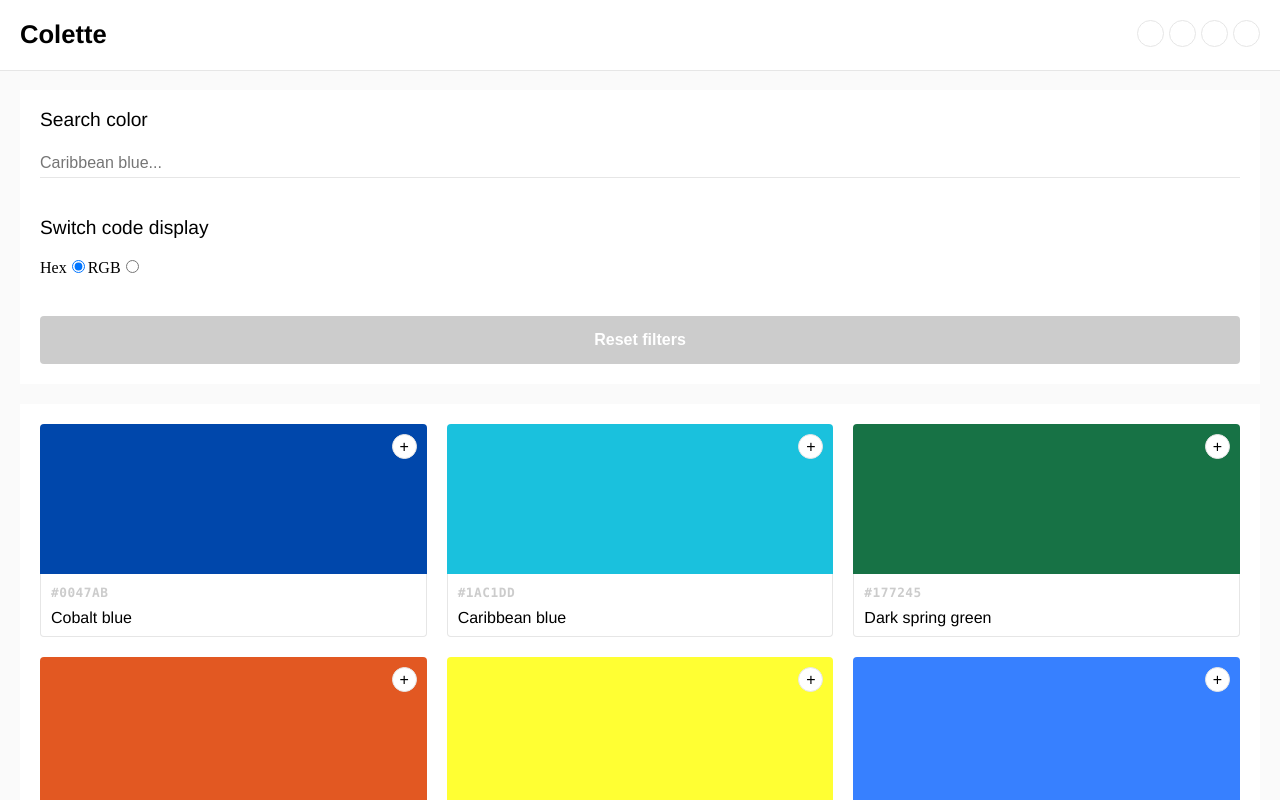
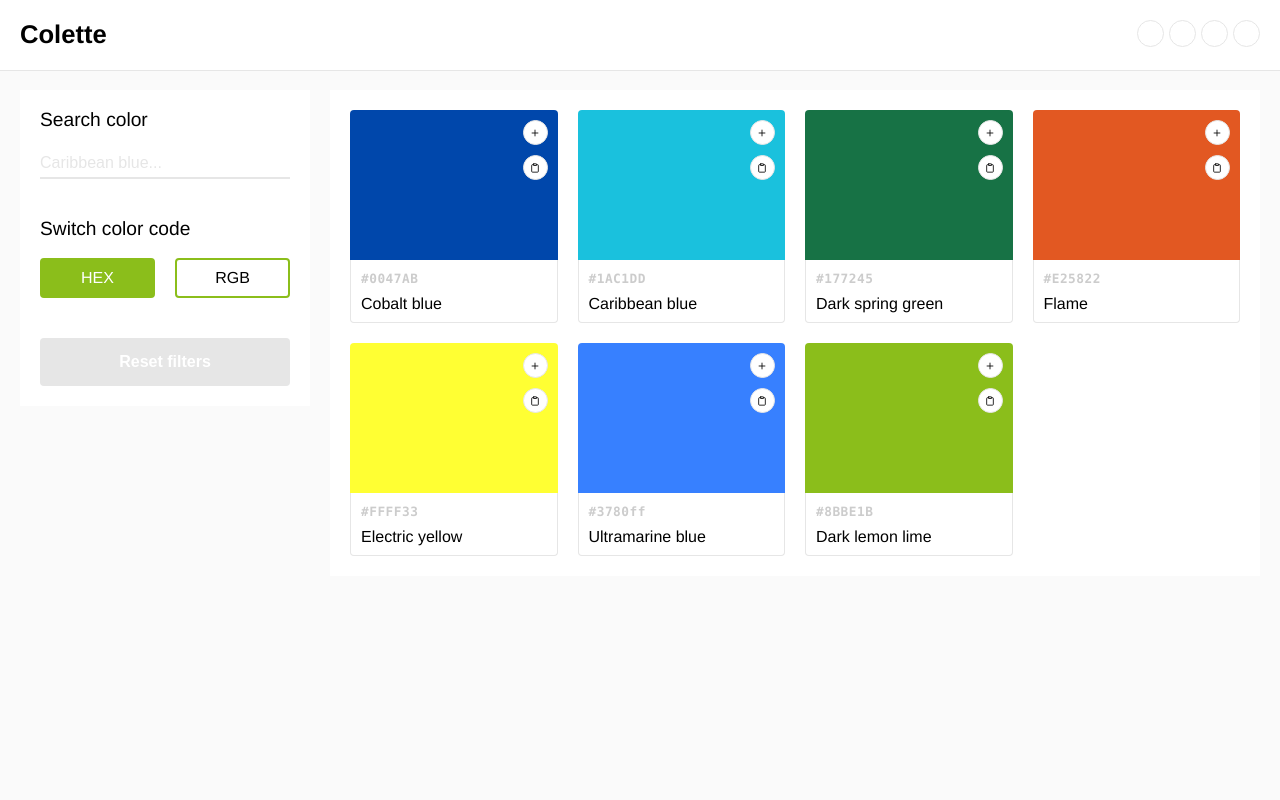
Before and after one commit to fedepeon/vue-color-palette, a Nuxt app: page / in a window 1280 px wide. Shown: the top 800 px of the page. Built offline with nearby package versions, Linux system fonts and the light colour scheme.

Commit message:
[+] Add color transition & copy to clipboard feature

```diff
--- a/components/Color.vue
+++ b/components/Color.vue
@@ -8,8 +8,18 @@
       <h3>{{ color.name }}</h3>
     </div>
     <div class="color-card-actions">
-      <button @click="addColorToPalette(color)" type="button" name="button">+</button>
-      <!-- <button @click="copyColorCode(color)" type="button" name="button">+</button> -->
+      <button @click="addColorToPalette(color)" class="add" :title="`Add ${color.name} to your palette`" type="button" name="button">
+        <svg xmlns="http://www.w3.org/2000/svg" viewBox="0 0 24 24" fill="none" stroke="currentColor" stroke-width="2" stroke-linecap="round" stroke-linejoin="round">
+          <line x1="12" y1="5" x2="12" y2="19"></line>
+          <line x1="5" y1="12" x2="19" y2="12"></line>
+        </svg>
+      </button>
+      <button @click="copyColorCode(color)" class="copy" title="Copy color to your clipboard" type="button" name="button">
+        <svg xmlns="http://www.w3.org/2000/svg" viewBox="0 0 24 24" fill="none" stroke="currentColor" stroke-width="2" stroke-linecap="round" stroke-linejoin="round">
+          <path d="M16 4h2a2 2 0 0 1 2 2v14a2 2 0 0 1-2 2H6a2 2 0 0 1-2-2V6a2 2 0 0 1 2-2h2"></path>
+          <rect x="8" y="2" width="8" height="4" rx="1" ry="1"></rect>
+        </svg>
+      </button>
     </div>
   </div>
 </template>
@@ -26,6 +36,16 @@ export default {
       }
       palette.push(color)
       console.log(`${color.name} added to palette!`)
+    },
+    copyColorCode(color) {
+      const body = document.querySelector('body')
+      const tmpInput = document.createElement("INPUT")
+      const colorCode = this.$store.state.colorMode === 'hex' ? color.hex : color.rgb
+      body.appendChild(tmpInput)
+      tmpInput.setAttribute('value', colorCode)
+      tmpInput.select()
+      document.execCommand('Copy')
+      body.removeChild(tmpInput)
     }
   }
 }
@@ -66,17 +86,54 @@ export default {
   }
 
   button {
+    align-items: center;
     -webkit-appearance: none;
     background: $color-white;
     border: 1px solid darken($color-white, 10%);
     border-radius: 50%;
-    font-size: 1em;
-    margin: 0 0 0 5px;
+    display: flex;
     height: 25px;
     position: absolute;
-    right: 10px;
-    top: 10px;
     width: 25px;
+
+    svg {
+      width: 10px;
+    }
+
+    &.add {
+      right: 10px;
+      top: 10px;
+    }
+
+    &.copy {
+      right: 10px;
+      top: 45px;
+    }
+  }
+
+  &:last-child {
+    margin: 0;
+  }
+}
+
+@media(min-width: 500px) {
+  .color-card:nth-child(2n+1):nth-last-child(-n+2),
+    .color-card:nth-child(2n+1):nth-last-child(-n+2) ~ .color-card {
+    margin: 0;
+  }
+}
+
+@media(min-width: 900px) {
+  .color-card:nth-child(3n+1):nth-last-child(-n+3),
+    .color-card:nth-child(3n+1):nth-last-child(-n+3) ~ .color-card {
+    margin: 0;
+  }
+}
+
+@media(min-width: 1100px) {
+  .color-card:nth-child(4n+1):nth-last-child(-n+4),
+    .color-card:nth-child(4n+1):nth-last-child(-n+4) ~ .color-card {
+    margin: 0;
   }
 }
 </style>
--- a/components/Sidebar.vue
+++ b/components/Sidebar.vue
@@ -6,14 +6,14 @@
     </div>
 
     <div class="aside-section">
-      <h2>Switch code display</h2>
-      <form>
-        <label for="code-hex">Hex</label>
+      <h2>Switch color code</h2>
+      <div class="switcher">
         <input v-model="colorMode" type="radio" name="color-code" id="code-hex" value="hex" checked="checked">
+        <label for="code-hex">HEX</label>
 
+        <input v-model="colorMode" type="radio" name="color-code" id="code-rgb" value="rgb">
         <label for="code-rgb">RGB</label>
-        <input v-model="colorMode" type="radio" name="color-code" id="code-rgb" value="rgb">
-      </form>
+      </div>
     </div>
 
     <button @click="resetFilters" :disabled="isReset" type="button" name="button">Reset filters</button>
@@ -73,14 +73,57 @@ aside {
     input[type="search"] {
       -webkit-appearance: none;
       border: none;
-      border-bottom: 1px solid darken($color-white, 10%);
+      border-bottom: 2px solid darken($color-white, 10%);
       font-size: 1em;
       padding: 5px 0;
+      transition: border 0.3s ease;
       width: 100%;
 
       &:focus {
         border-bottom-color: $color-main;
         outline: none;
+      }
+
+      &::-webkit-input-placeholder {
+        color: darken($color-white, 10%);
+      }
+      &::-moz-placeholder {
+        color: darken($color-white, 10%);
+      }
+      &:-ms-input-placeholder {
+        color: darken($color-white, 10%);
+      }
+      &:-moz-placeholder {
+        color: darken($color-white, 10%);
+      }
+    }
+  }
+
+  .switcher {
+    display: flex;
+    justify-content: space-between;
+
+    input[type="radio"] {
+      display: none;
+    }
+
+    input[type="radio"]:checked + label {
+      background: $color-main;
+      color: $color-white;
+    }
+
+    label {
+      background: $color-white;
+      border: 2px solid $color-main;
+      border-radius: $border-radius;
+      flex: 1;
+      font-family: $font-family;
+      padding: 10px 20px;
+      text-align: center;
+      transition: background 0.3s ease, color 0.3s ease;
+
+      &:last-child {
+        margin-left: 20px;
       }
     }
   }
@@ -96,8 +139,18 @@ aside {
     width: 100%;
 
     &:disabled {
-      background: darken($color-white, 20%);
+      background: darken($color-white, 10%);
+
+      &:hover {
+        cursor: not-allowed;
+      }
     }
+  }
+
+  @media (min-width: 768px) {
+    float: left;
+    margin: 0 20px 20px 0;
+    width: 250px;
   }
 }
 </style>
--- a/pages/index.vue
+++ b/pages/index.vue
@@ -1,13 +1,13 @@
 <template lang="html">
   <main>
     <Sidebar />
-    <section>
-      <Color
-        v-for="(color, index) in filteredColors"
-        :key="index"
-        :color="color"
-      />
-    </section>
+      <transition-group name="fade" tag="section">
+        <Color
+          v-for="(color, index) in filteredColors"
+          :key="index"
+          :color="color"
+        />
+      </transition-group>
   </main>
 </template>
 
@@ -44,12 +44,24 @@ main {
     grid-template-columns: 1fr;
     padding: 20px;
 
-    @media(min-width: 600px) {
+    .fade-enter-active, .fade-leave-active {
+      transition: opacity .2s, transform 0.4s;
+    }
+    .fade-enter, .fade-leave-to {
+      opacity: 0;
+      transform: scale(0.8);
+    }
+
+    @media(min-width: 500px) {
       grid-template-columns: 1fr 1fr;
     }
 
-    @media(min-width: 850px) {
+    @media(min-width: 900px) {
       grid-template-columns: 1fr 1fr 1fr;
+    }
+
+    @media(min-width: 1100px) {
+      grid-template-columns: 1fr 1fr 1fr 1fr;
     }
   }
 }
```
